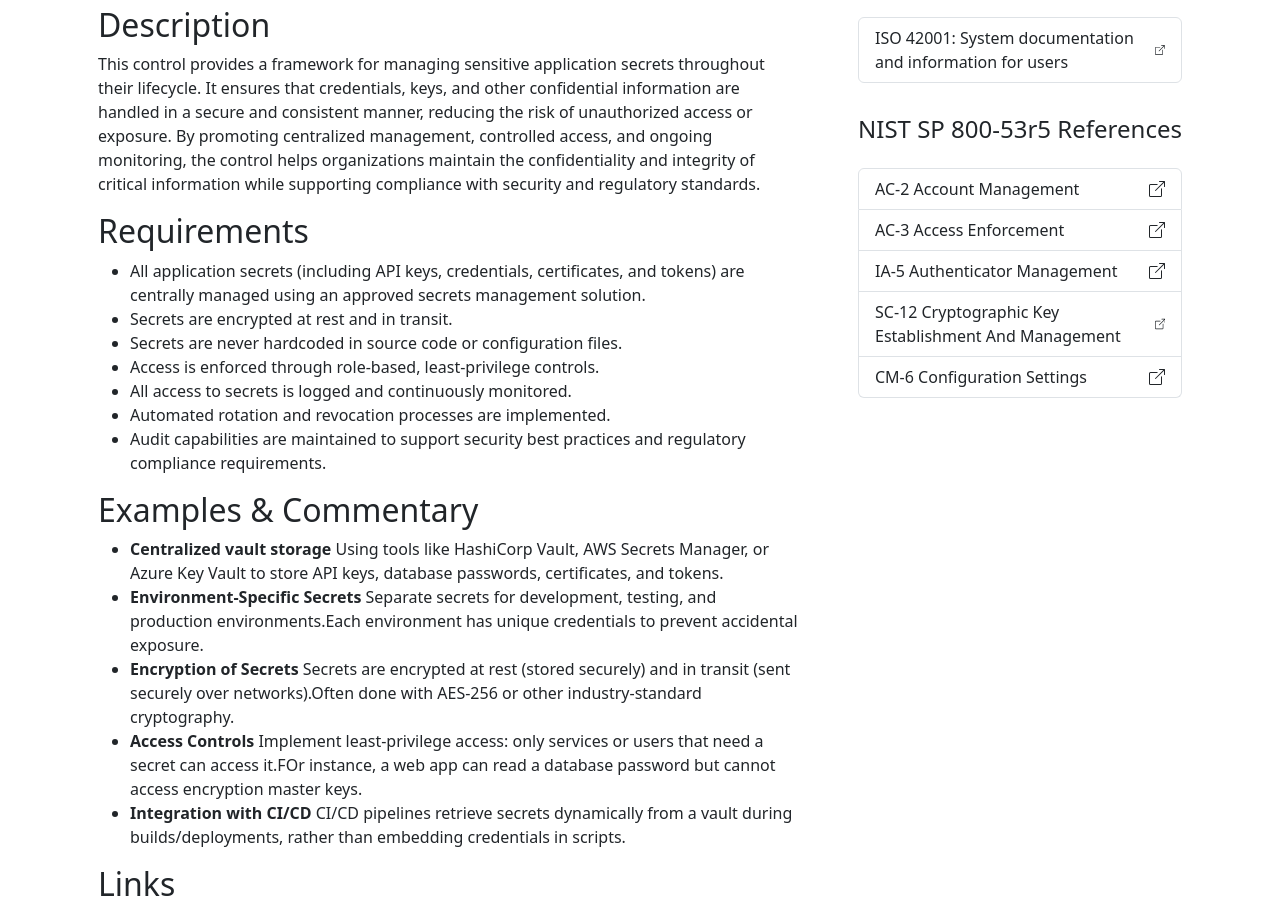
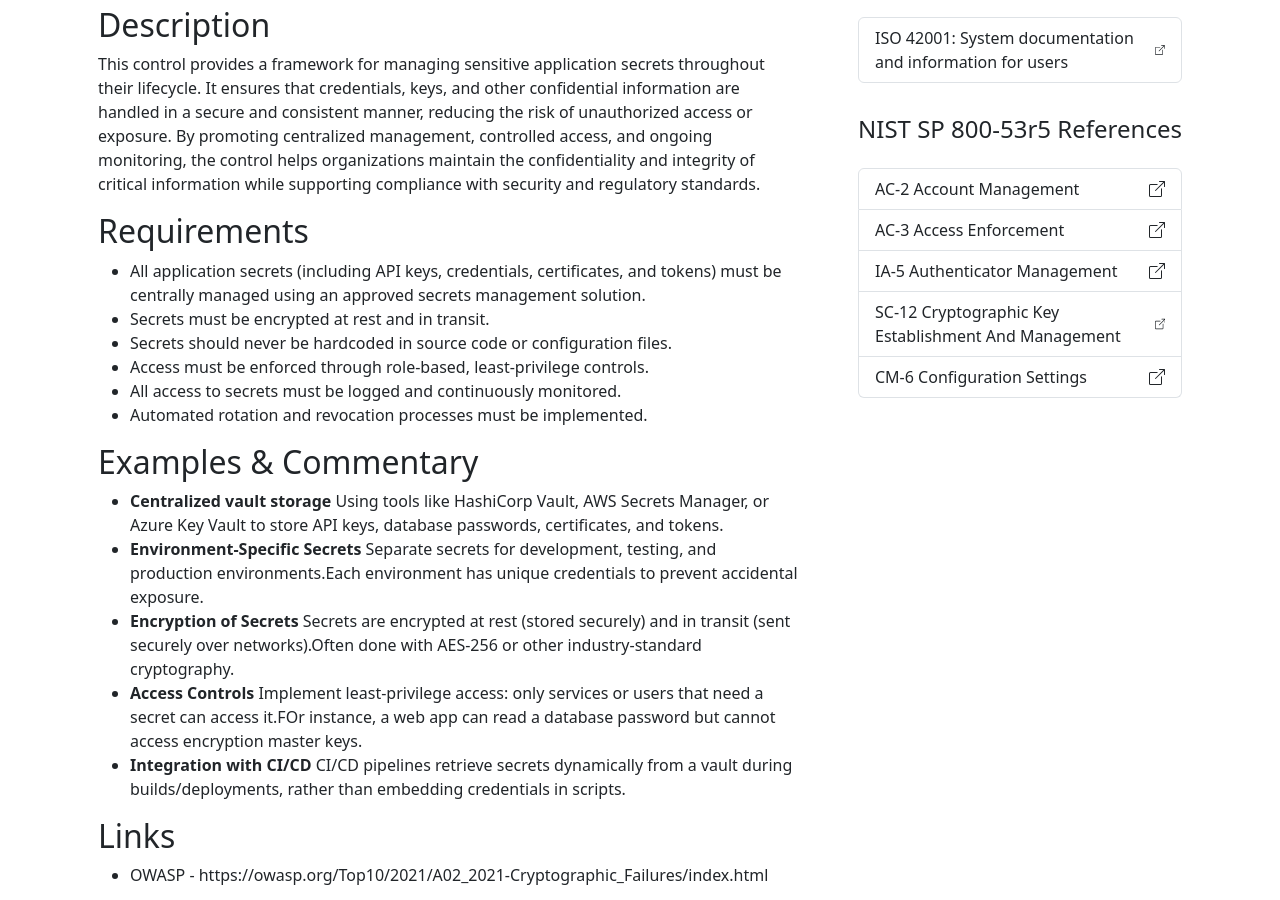
Before and after one commit to finos-labs/SDLC-Controls-Framework, a Jekyll site: the page built from docs/_mitigations/mi-5-secret-management.md, in a window 1280 px wide and 900 px high, scrolled down 448 px. Built offline with Jekyll 4.4.1, drawn with Linux system fonts in a browser that asks for light colours.

Commit message:
Updated language.

```diff
--- a/docs/_mitigations/mi-5-secret-management.md
+++ b/docs/_mitigations/mi-5-secret-management.md
@@ -31,13 +31,13 @@ Build and runtime secrets are stored securely on organization approved tools and
 This control provides a framework for managing sensitive application secrets throughout their lifecycle. It ensures that credentials, keys, and other confidential information are handled in a secure and consistent manner, reducing the risk of unauthorized access or exposure. By promoting centralized management, controlled access, and ongoing monitoring, the control helps organizations maintain the confidentiality and integrity of critical information while supporting compliance with security and regulatory standards.
 
 ## Requirements
-* All application secrets (including API keys, credentials, certificates, and tokens) are centrally managed using an approved secrets management solution.
-* Secrets are encrypted at rest and in transit.
-* Secrets are never hardcoded in source code or configuration files.
-* Access is enforced through role-based, least-privilege controls.
-* All access to secrets is logged and continuously monitored.
-* Automated rotation and revocation processes are implemented.
-* Audit capabilities are maintained to support security best practices and regulatory compliance requirements.
+* All application secrets (including API keys, credentials, certificates, and tokens) must be centrally managed using an approved secrets management solution.
+* Secrets must be encrypted at rest and in transit.
+* Secrets should never be hardcoded in source code or configuration files.
+* Access must be enforced through role-based, least-privilege controls.
+* All access to secrets must be logged and continuously monitored.
+* Automated rotation and revocation processes must be implemented.
+
 
 ## Examples & Commentary
 * **Centralized vault storage** Using tools like HashiCorp Vault, AWS Secrets Manager, or Azure Key Vault to store API keys, database passwords, certificates, and tokens.
```
